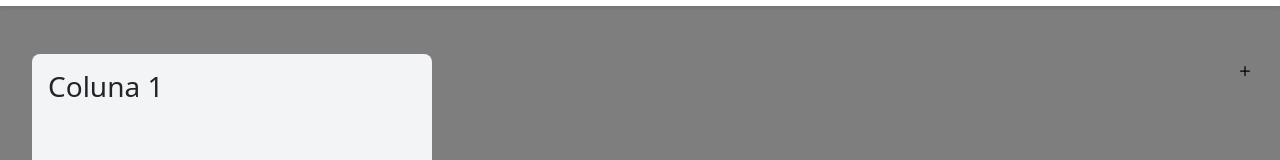
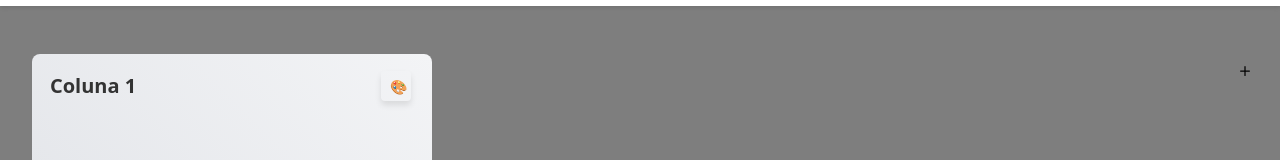
Before and after one commit to guilhermesmoreira/clinica, a React (Create React App) app: page / in a window 1280 px wide. Shown: the part 132-292 px from the top of the page. Built offline with nearby package versions, Linux system fonts and the light colour scheme.

Commit message:
Modificações Coluna

```diff
--- a/src/paginas/Home.js
+++ b/src/paginas/Home.js
@@ -16,24 +16,25 @@ const Home = () => {
     programado: 12000,
     entregue: 5000,
   });
-  const [columns, setColumns] = useState([{ id: 1, title: "Coluna 1" }]);
-  const [cards, setCards] = useState([]); // Estado inicial sem cards
-  const [nextCardId, setNextCardId] = useState(1); // Começa com 1
+  const [columns, setColumns] = useState([
+    { id: 1, title: "Coluna 1", color: "linear-gradient(45deg, #f3f4f6, #e5e7eb, #f3f4f6)" }, // Gradiente inicial
+  ]);
+  const [cards, setCards] = useState([]);
+  const [nextCardId, setNextCardId] = useState(1);
   const [nextColumnId, setNextColumnId] = useState(2);
+  const [isColorModalOpen, setIsColorModalOpen] = useState(false);
+  const [currentColumnId, setCurrentColumnId] = useState(null);
 
-  // Função para atualizar as datas quando a selectedDate muda
   const updateDateRange = (newSelectedDate) => {
     setSelectedDate(newSelectedDate);
-    setFromDate(subDays(newSelectedDate, 14)); // Duas semanas antes
-    setToDate(addDays(newSelectedDate, 14)); // Duas semanas depois
+    setFromDate(subDays(newSelectedDate, 14));
+    setToDate(addDays(newSelectedDate, 14));
   };
 
-  // Função para modificar manualmente a selectedDate
   const handleSelectedDateChange = (date) => {
     updateDateRange(date);
   };
 
-  // Função para modificar manualmente a toDate
   const handleToDateChange = (date) => {
     setToDate(date);
   };
@@ -41,7 +42,7 @@ const Home = () => {
   const addColumn = () => {
     setColumns([
       ...columns,
-      { id: nextColumnId, title: `Coluna ${nextColumnId}` },
+      { id: nextColumnId, title: `Coluna ${nextColumnId}`, color: "linear-gradient(45deg, #f3f4f6, #e5e7eb, #f3f4f6)" }, // Gradiente inicial
     ]);
     setNextColumnId(nextColumnId + 1);
   };
@@ -54,6 +55,39 @@ const Home = () => {
       setColumns(columns.filter((column) => column.id !== columnId));
       setCards(cards.filter((card) => card.column !== columnId));
     }
+  };
+
+  const editColumnTitle = (columnId, newTitle) => {
+    setColumns(
+      columns.map((column) =>
+        column.id === columnId ? { ...column, title: newTitle } : column
+      )
+    );
+  };
+
+  const changeColumnColor = (columnId, newColor) => {
+    setColumns(
+      columns.map((column) =>
+        column.id === columnId ? { ...column, color: newColor } : column
+      )
+    );
+  };
+
+  const openColorModal = (columnId) => {
+    setCurrentColumnId(columnId);
+    setIsColorModalOpen(true);
+  };
+
+  const closeColorModal = () => {
+    setIsColorModalOpen(false);
+    setCurrentColumnId(null);
+  };
+
+  const handleColorSelect = (color) => {
+    if (currentColumnId) {
+      changeColumnColor(currentColumnId, color);
+    }
+    closeColorModal();
   };
 
   const addCard = (columnId) => {
@@ -130,6 +164,39 @@ const Home = () => {
     setCards(newCards);
   };
 
+  const ColorModal = ({ isOpen, onClose, onSelectColor }) => {
+    if (!isOpen) return null;
+
+    const colors = [
+      "linear-gradient(45deg, #4CAF50, #A5D6A7, #4CAF50)", // Verde Metálico
+      "linear-gradient(45deg, #FF5252, #FF8A80, #FF5252)", // Vermelho Metálico
+      "linear-gradient(45deg, #2196F3, #90CAF9, #2196F3)", // Azul Metálico
+      "linear-gradient(45deg, #FFFFFF, #E0E0E0, #FFFFFF)", // Branco Metálico
+      "linear-gradient(45deg, #000000, #424242, #000000)", // Preto Metálico
+    ];
+
+    return (
+      <div className={styles.modalOverlay}>
+        <div className={styles.modalContent}>
+          <h3>Escolha uma cor</h3>
+          <div className={styles.colorOptions}>
+            {colors.map((color, index) => (
+              <button
+                key={index}
+                className={styles.colorButton}
+                style={{ background: color }}
+                onClick={() => onSelectColor(color)}
+              />
+            ))}
+          </div>
+          <button onClick={onClose} className={styles.closeButton}>
+            Fechar
+          </button>
+        </div>
+      </div>
+    );
+  };
+
   return (
     <div className={styles.container}>
       <Topbar
@@ -140,7 +207,7 @@ const Home = () => {
         toDate={toDate}
         setToDate={setToDate}
         balanceData={balanceData}
-        onAddCard={() => addCard(columns[0].id)} // Adiciona um card na primeira coluna
+        onAddCard={() => addCard(columns[0].id)}
       />
 
       <div className={styles.content}>
@@ -154,9 +221,26 @@ const Home = () => {
                       ref={provided.innerRef}
                       {...provided.droppableProps}
                       className={styles.column}
+                      style={{ background: column.color }} // Aplica o gradiente
                     >
                       <div className={styles.columnHeader}>
-                        <h3>{column.title}</h3>
+                        <input
+                          type="text"
+                          value={column.title}
+                          onChange={(e) => editColumnTitle(column.id, e.target.value)}
+                          className={`${styles.columnTitleInput} ${
+                            column.color.includes("#000000") ? styles.whiteText : ""
+                          }`} // Condicional para texto branco
+                        />
+                        <div>
+                          <Button
+                            variant="outline"
+                            size="sm"
+                            onClick={() => openColorModal(column.id)}
+                            className={styles.colorButton}
+                          >
+                            🎨
+                          </Button>
                           {columns.length > 1 && (
                             <Button
                               variant="danger"
@@ -167,6 +251,7 @@ const Home = () => {
                               <Trash size={16} />
                             </Button>
                           )}
+                        </div>
                       </div>
 
                       <div className={styles.cards}>
@@ -269,6 +354,12 @@ const Home = () => {
           </div>
         </DragDropContext>
       </div>
+
+      <ColorModal
+        isOpen={isColorModalOpen}
+        onClose={closeColorModal}
+        onSelectColor={handleColorSelect}
+      />
     </div>
   );
 };
--- a/src/paginas/Home.module.css
+++ b/src/paginas/Home.module.css
@@ -142,3 +142,74 @@
 .deleteButton:hover {
   background-color: #cc0000;
 }
+
+.columnTitleInput {
+  border: none;
+  background: transparent;
+  font-size: 1.25rem;
+  font-weight: bold;
+  color: #333;
+  margin-right: 0.5rem;
+  flex-grow: 1;
+}
+
+.modalOverlay {
+  position: fixed;
+  top: 0;
+  left: 0;
+  right: 0;
+  bottom: 0;
+  background-color: rgba(0, 0, 0, 0.5);
+  display: flex;
+  justify-content: center;
+  align-items: center;
+  z-index: 1000;
+}
+
+.modalContent {
+  background-color: white;
+  padding: 2rem;
+  border-radius: 0.5rem;
+  box-shadow: 0 2px 10px rgba(0, 0, 0, 0.1);
+  text-align: center;
+}
+
+.colorOptions {
+  display: flex;
+  gap: 1rem;
+  margin: 1rem 0;
+}
+
+.colorButton {
+  width: 30px;
+  height: 30px;
+  margin-right: 5px;
+  border: 2px solid #ccc;
+  border-radius: 50%;
+  cursor: pointer;
+  transition: transform 0.2s, box-shadow 0.2s;
+  box-shadow: 0 4px 6px rgba(0, 0, 0, 0.1);
+}
+
+.colorButton:hover {
+  transform: scale(1.1);
+  box-shadow: 0 6px 8px rgba(0, 0, 0, 0.2);
+}
+
+.closeButton {
+  margin-top: 1rem;
+  padding: 0.5rem 1rem;
+  background-color: #ff4444;
+  color: white;
+  border: none;
+  border-radius: 0.25rem;
+  cursor: pointer;
+}
+
+.closeButton:hover {
+  background-color: #cc0000;
+}
+
+.whiteText {
+  color: white !important; /* Força o texto a ser branco */
+}
```
Lines whose indentation alone changed are shown as unchanged.
